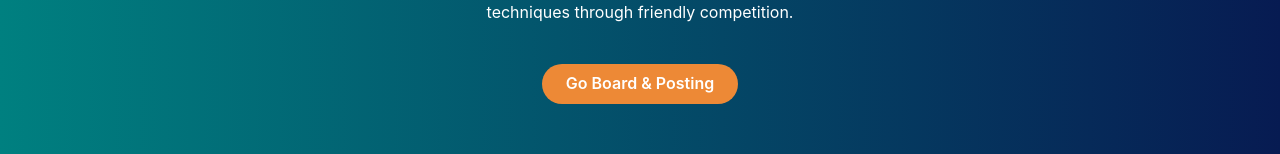
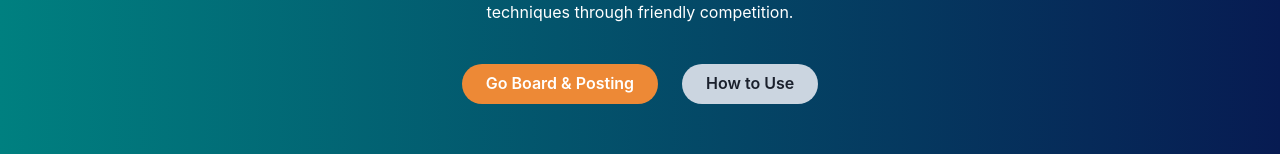
Before and after one commit to Naok000/gamers-board, a Next.js app: page / in a window 1280 px wide. Shown: the part 368-522 px from the top of the page. Built offline with nearby package versions, Linux system fonts and the light colour scheme; no server answers.

Commit message:
Add how to use Gamars Board movie Link

```diff
--- a/pages/index.tsx
+++ b/pages/index.tsx
@@ -1,4 +1,12 @@
-import { Button, Container, Heading, Stack, Text } from '@chakra-ui/react';
+import {
+  Button,
+  Container,
+  Heading,
+  HStack,
+  Link,
+  Stack,
+  Text,
+} from '@chakra-ui/react';
 import { useRouter } from 'next/router';
 import { Layout } from '../components/Layout';
 
@@ -27,7 +35,7 @@ const BoardTopPage = () => {
             Discuss and share your knowledge of games and improve your
             techniques through friendly competition.
           </Text>
-          <Stack spacing={6}>
+          <HStack spacing={6}>
             <Button
               rounded={'full'}
               px={6}
@@ -38,7 +46,20 @@ const BoardTopPage = () => {
             >
               Go Board & Posting
             </Button>
-          </Stack>
+            <Link
+              href='https://www.loom.com/share/99cbce3d01474d06b2166cef9d7083a7?sid=297dd0cd-f979-46c2-ac4a-fd8567b630f4'
+              isExternal
+            >
+              <Button
+                rounded={'full'}
+                px={6}
+                bg={'gray.300'}
+                _hover={{ bg: 'gray.500' }}
+              >
+                How to Use
+              </Button>
+            </Link>
+          </HStack>
         </Stack>
       </Container>
     </Layout>
```
